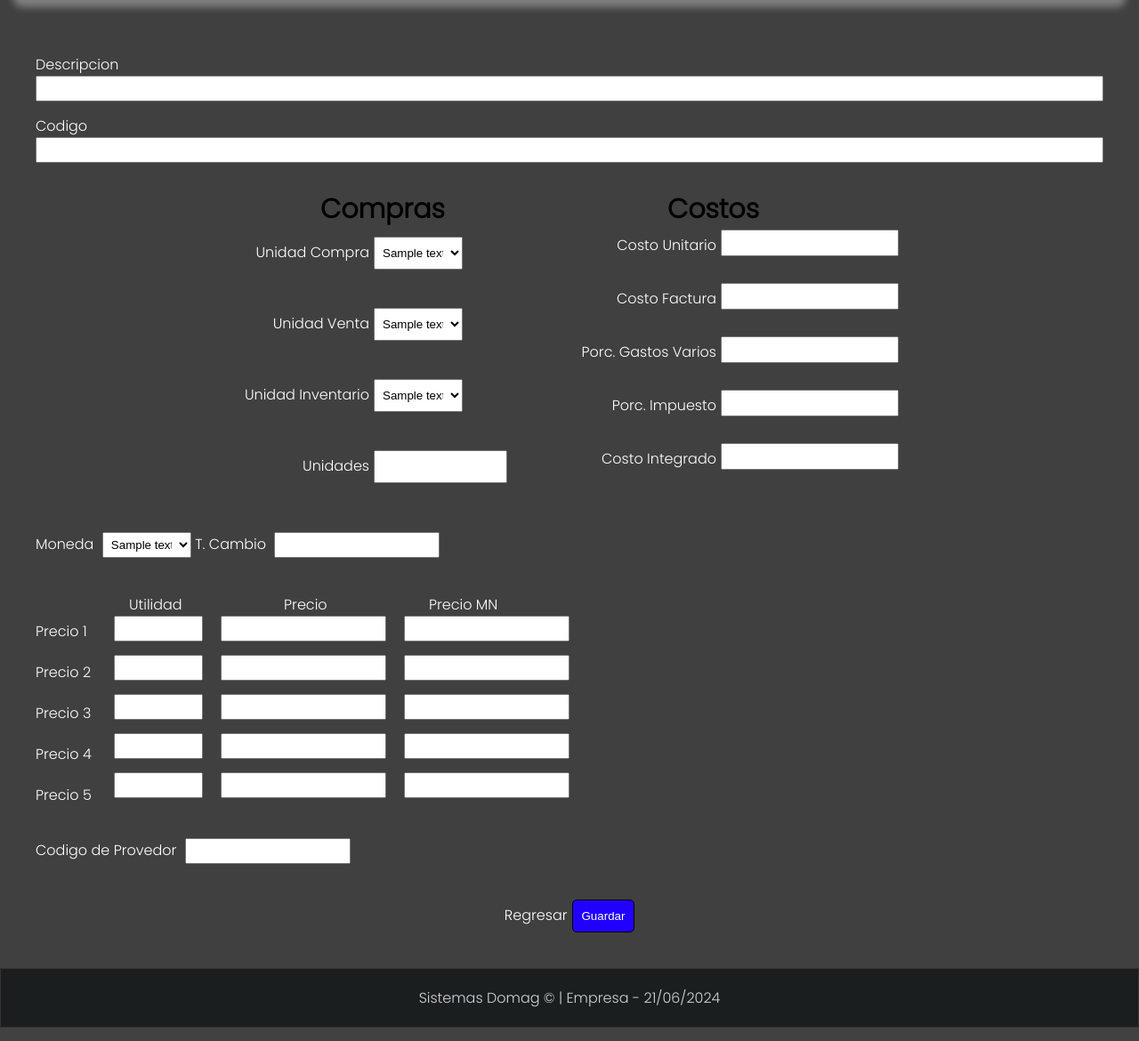
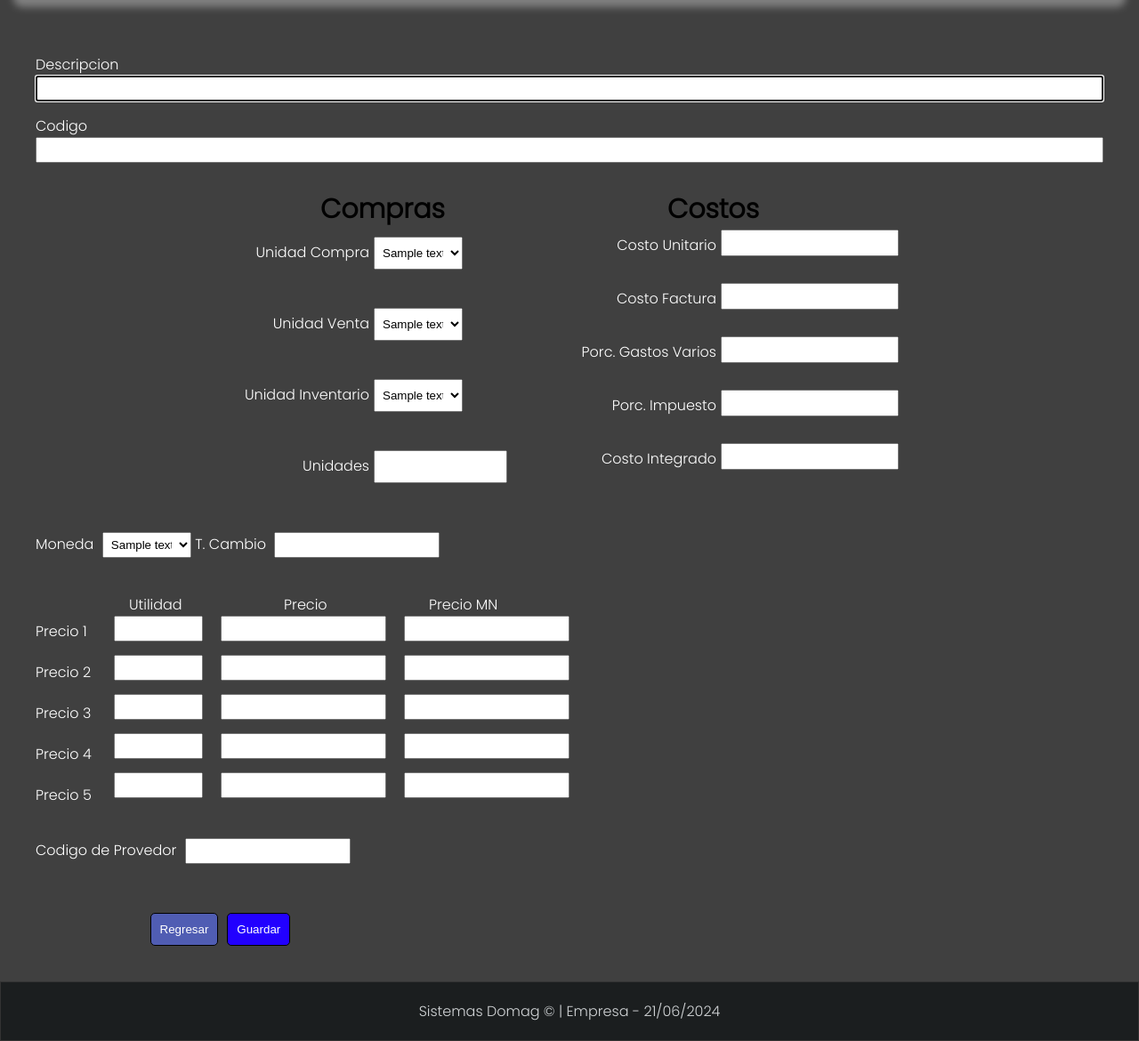
Before and after one commit to AntonIL28/domagpos1, a Django app: page /add_producto/ in a window 1280 px wide. Shown: the part 140-1310 px from the top of the page at 89% size. Run offline with Django 4.2, Linux system fonts and the light colour scheme; tables that the repository leaves empty hold one stand-in row (values such as "Sample post"); some libraries are stand-ins or nearby versions.

Commit message:
Adicion y edicion de botones en los formularios y tablas de productos, familia, marca, unidad, proveedor, moneda

```diff
--- a/domagPOS1/POS/templates/add_producto.html
+++ b/domagPOS1/POS/templates/add_producto.html
@@ -18,6 +18,21 @@
         width: 150px;
     }
 
+    .control_addp1{
+        display:flex;
+    }
+
+    #regresar_addp{
+        margin-right: 10px;
+    }
+
+    #guardar_addp{
+        margin-right: 10px;
+    }
+
+    .delete_producto_button{
+        margin-right: 10px;
+    }
 </style>
 
 <div id="content_form_addproductos">
@@ -96,7 +111,7 @@
                 </select>
 
                 <label for="t_cambio" class="label_padd">T. Cambio</label>
-                <input class="input_paddp" type="number" id="t_cambio" step="any" onkeypress="formatNumber(2, event)" name="t_cambio" value="{% if producto %}{{ producto.t_cambio }}{% endif %}">
+                <input class="input_paddp" type="number" id="t_cambio" step="any" onkeypress="formatNumber(4, event)" name="t_cambio" value="{% if producto %}{{ producto.t_cambio }}{% endif %}">
             </div>
 
             <div class="labels_titlepadd">
@@ -144,18 +159,13 @@
         </div>
 
         <div class="control_addp1">
-            <a href="{% url 'Productos' %}">Regresar</a>
-        </div>
-
-        {% if producto %}
-            <div>
-                <a href="{% url 'DeleteProducto' producto.id %}"><button type="button" class="delete_producto_button">Eliminar</button></a>
-            </div>
-        {% endif %}
-
-
-        <div class="control_addp2">
+            <a href="{% url 'Productos' %}"><button type="button" id="regresar_addp">Regresar</button></a>
             <button id="guardar_addp" type="submit">{% block submit_button %}Guardar{% endblock %}</button>
+            {% if producto %}
+                <div>
+                    <a href="{% url 'DeleteProducto' producto.id %}"><button type="button" class="delete_producto_button">Eliminar</button></a>
+                </div>
+            {% endif %}
         </div>
 
     </form>
@@ -327,4 +337,11 @@
 
 </script>
 
+<!--Focus input-->
+<script>
+    document.addEventListener("DOMContentLoaded", function() {
+        document.getElementById("description").focus();
+    });
+</script>
+
 {% endblock content %}
--- a/domagPOS1/main/static/css/style.css
+++ b/domagPOS1/main/static/css/style.css
@@ -704,7 +704,7 @@ footer{
 
 /*cONTROL*/
 .control_addp1{
-    grid-column: 2/3;
+    grid-column: 1/2;
     grid-row:4;
     margin-top: 40px;
     margin-left: auto;
@@ -825,6 +825,15 @@ footer{
     border-radius: 5px;
 }
 
+#regresar_addp{
+    padding: 10px;
+    margin-top: 10px;
+    background: rgb(80, 93, 179);
+    color: white;
+    border: 1px solid black;
+    border-radius: 5px;
+}
+
 /* Formularios Nuevos */
 .content_uniq{
     display: flex;
```
Also changed, not shown: domagPOS1/POS/templates/add_familia.html (+11 -2 lines), domagPOS1/POS/templates/add_marca.html (+12 -3 lines), domagPOS1/POS/templates/add_moneda.html (+10 -2 lines), domagPOS1/POS/templates/add_proveedor.html (+10 -2 lines), domagPOS1/POS/templates/add_unidadmedida.html (+10 -2 lines), domagPOS1/POS/templates/familia.html (+8 -1 lines), domagPOS1/POS/templates/marca.html (+8 -1 lines), domagPOS1/POS/templates/moneda.html (+8 -1 lines), domagPOS1/POS/templates/proveedor.html (+8 -1 lines), domagPOS1/POS/templates/unidadmedida.html (+8 -1 lines).
